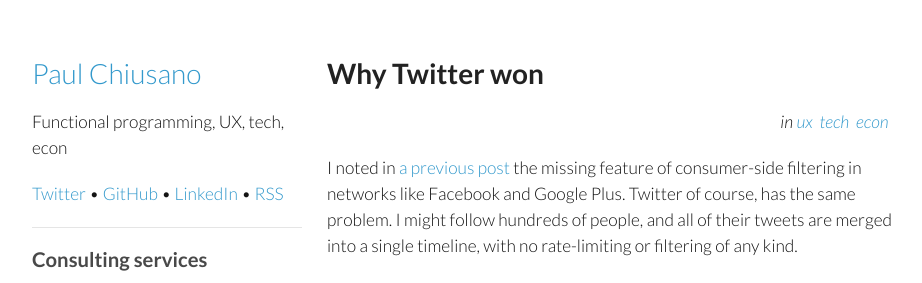
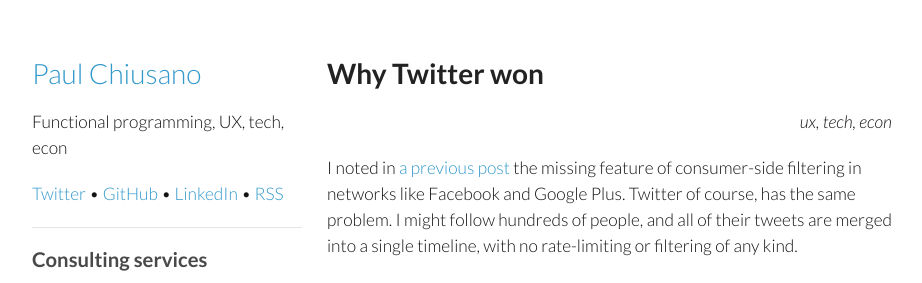
Before and after one commit to pchiusano/pchiusano.github.io, a Jekyll site: the page built from _posts/2014-05-21-why-twitter-won.markdown, in a window 1280 px wide and 900 px high. Shown: the top 283 px of the window, without its empty margins (178-1100 px from the left). Built offline with Jekyll 4.4.1, drawn with Linux system fonts in a browser that asks for light colours; comment, search, counter and statistics services are not loaded.

Commit message:
Update post.html

```diff
--- a/_layouts/post.html
+++ b/_layouts/post.html
@@ -19,10 +19,9 @@
       {% include header.html %}
       <section>
       <h1>{{ page.title }}</h1>
-      <p align="right"><i>in
-        {% for c in page.categories %}
-        <a href="/{{c}}">{{c}}</a>&nbsp;
-        {% endfor %}
+      <p align="right">
+        <i>
+        {{ page.categories | join: ', ' }}
         </i>
       </p>
       {{content}}
```
